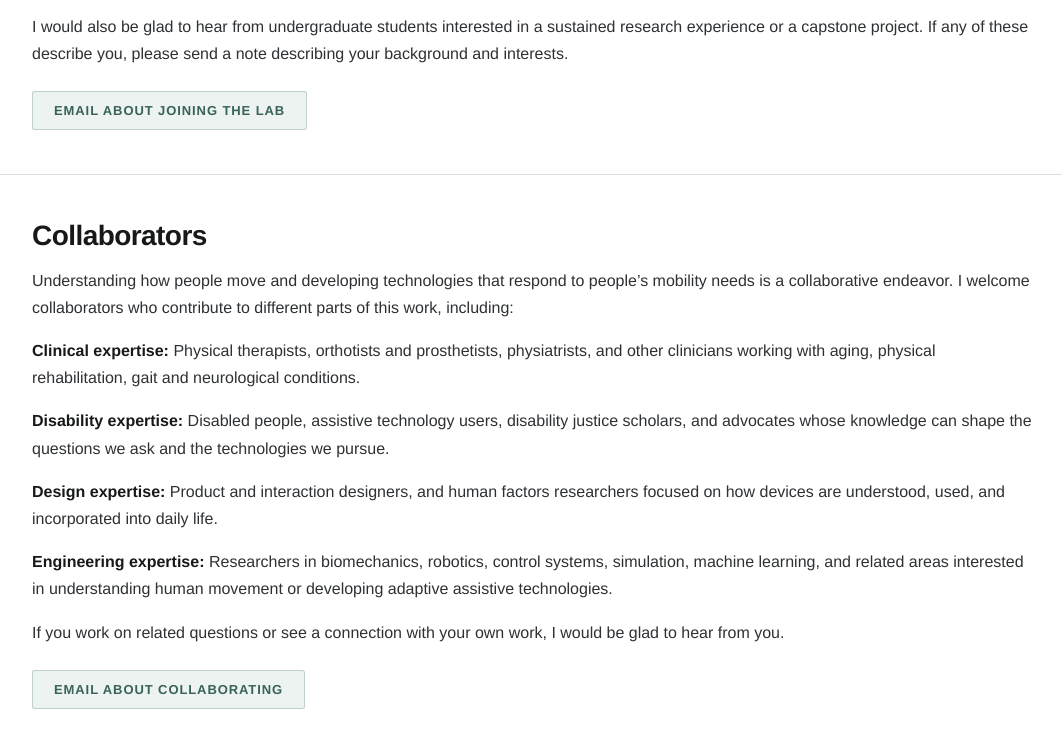
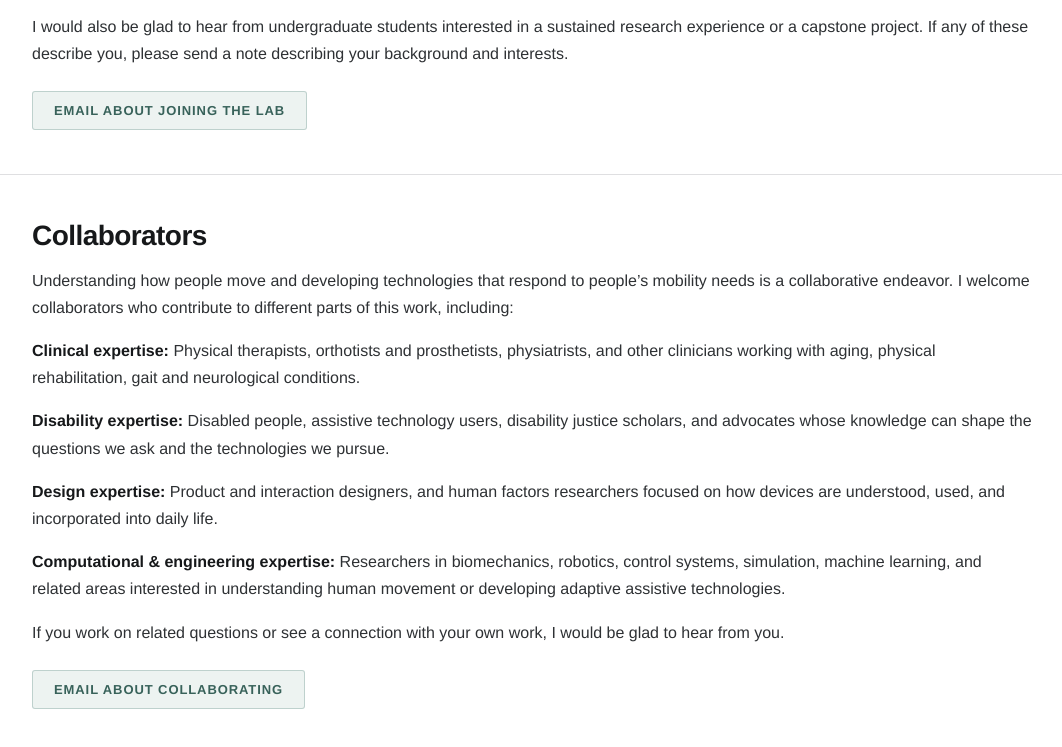
Before and after one commit to hemwpi/hemwpi.github.io, a plain HTML site: page working-together/index.html in a window 1280 px wide. Shown: the part 624-1371 px from the top of the page, without its empty margins (108-1170 px from the left). Drawn offline with Linux system fonts and the light colour scheme.

Commit message:
Fix expertise language

```diff
--- a/working-together/index.html
+++ b/working-together/index.html
@@ -160,7 +160,7 @@
   </p>
 
   <p>
-    <strong>Engineering expertise:</strong>
+    <strong>Computational & engineering expertise:</strong>
     Researchers in biomechanics, robotics, control systems, simulation,
     machine learning, and related areas interested in understanding
     human movement or developing adaptive assistive technologies.
```
